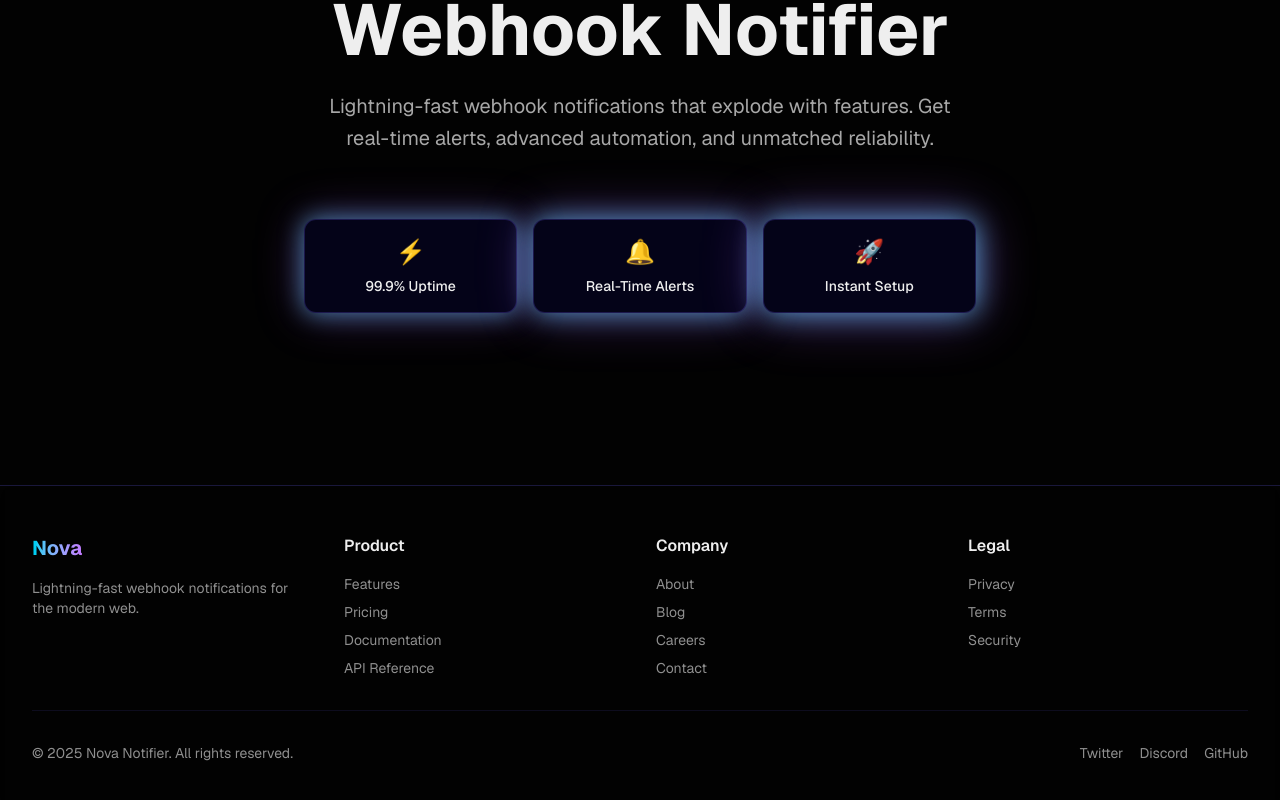
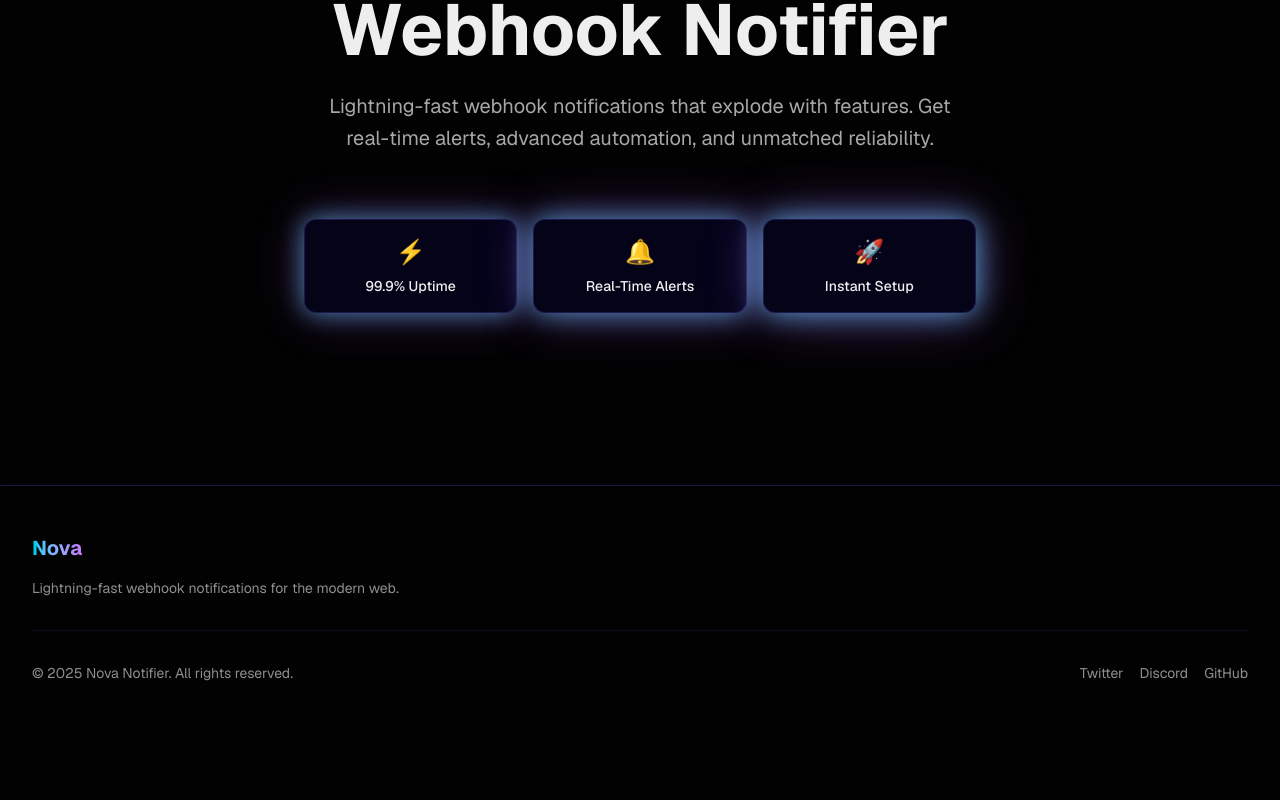
Before and after one commit to ppg63275-ai/novanotifweb, a Next.js app: page / in a window 1280 px wide. Shown: the part 316-1116 px from the top of the page. After the commit the page ends 1047 px from the top, so only its background shows below. Built offline with nearby package versions, Linux system fonts and the light colour scheme.

Commit message:
Update footer.tsx

```diff
--- a/components/footer.tsx
+++ b/components/footer.tsx
@@ -2,92 +2,16 @@ export default function Footer() {
   return (
     <footer className="border-t border-primary/20 bg-background/50 backdrop-blur-sm py-12">
       <div className="max-w-7xl mx-auto px-4 sm:px-6 lg:px-8">
-        <div className="grid grid-cols-1 sm:grid-cols-2 lg:grid-cols-4 gap-8 mb-8">
-          {/* Brand */}
-          <div>
-            <div className="flex items-center gap-2 mb-4">
-              <span className="text-xl font-bold bg-gradient-to-r from-cyan-400 to-purple-400 bg-clip-text text-transparent">
-                Nova
-              </span>
-            </div>
-            <p className="text-sm text-foreground/60">Lightning-fast webhook notifications for the modern web.</p>
+        {/* Brand */}
+        <div className="mb-8">
+          <div className="flex items-center gap-2 mb-4">
+            <span className="text-xl font-bold bg-gradient-to-r from-cyan-400 to-purple-400 bg-clip-text text-transparent">
+              Nova
+            </span>
           </div>
-
-          {/* Product */}
-          <div>
-            <h4 className="font-semibold mb-4">Product</h4>
-            <ul className="space-y-2 text-sm text-foreground/60">
-              <li>
-                <a href="#" className="hover:text-cyan-400 transition-colors">
-                  Features
-                </a>
-              </li>
-              <li>
-                <a href="#" className="hover:text-cyan-400 transition-colors">
-                  Pricing
-                </a>
-              </li>
-              <li>
-                <a href="#" className="hover:text-cyan-400 transition-colors">
-                  Documentation
-                </a>
-              </li>
-              <li>
-                <a href="#" className="hover:text-cyan-400 transition-colors">
-                  API Reference
-                </a>
-              </li>
-            </ul>
-          </div>
-
-          {/* Company */}
-          <div>
-            <h4 className="font-semibold mb-4">Company</h4>
-            <ul className="space-y-2 text-sm text-foreground/60">
-              <li>
-                <a href="#" className="hover:text-cyan-400 transition-colors">
-                  About
-                </a>
-              </li>
-              <li>
-                <a href="#" className="hover:text-cyan-400 transition-colors">
-                  Blog
-                </a>
-              </li>
-              <li>
-                <a href="#" className="hover:text-cyan-400 transition-colors">
-                  Careers
-                </a>
-              </li>
-              <li>
-                <a href="#" className="hover:text-cyan-400 transition-colors">
-                  Contact
-                </a>
-              </li>
-            </ul>
-          </div>
-
-          {/* Legal */}
-          <div>
-            <h4 className="font-semibold mb-4">Legal</h4>
-            <ul className="space-y-2 text-sm text-foreground/60">
-              <li>
-                <a href="#" className="hover:text-cyan-400 transition-colors">
-                  Privacy
-                </a>
-              </li>
-              <li>
-                <a href="#" className="hover:text-cyan-400 transition-colors">
-                  Terms
-                </a>
-              </li>
-              <li>
-                <a href="#" className="hover:text-cyan-400 transition-colors">
-                  Security
-                </a>
-              </li>
-            </ul>
-          </div>
+          <p className="text-sm text-foreground/60">
+            Lightning-fast webhook notifications for the modern web.
+          </p>
         </div>
 
         {/* Bottom */}
```
